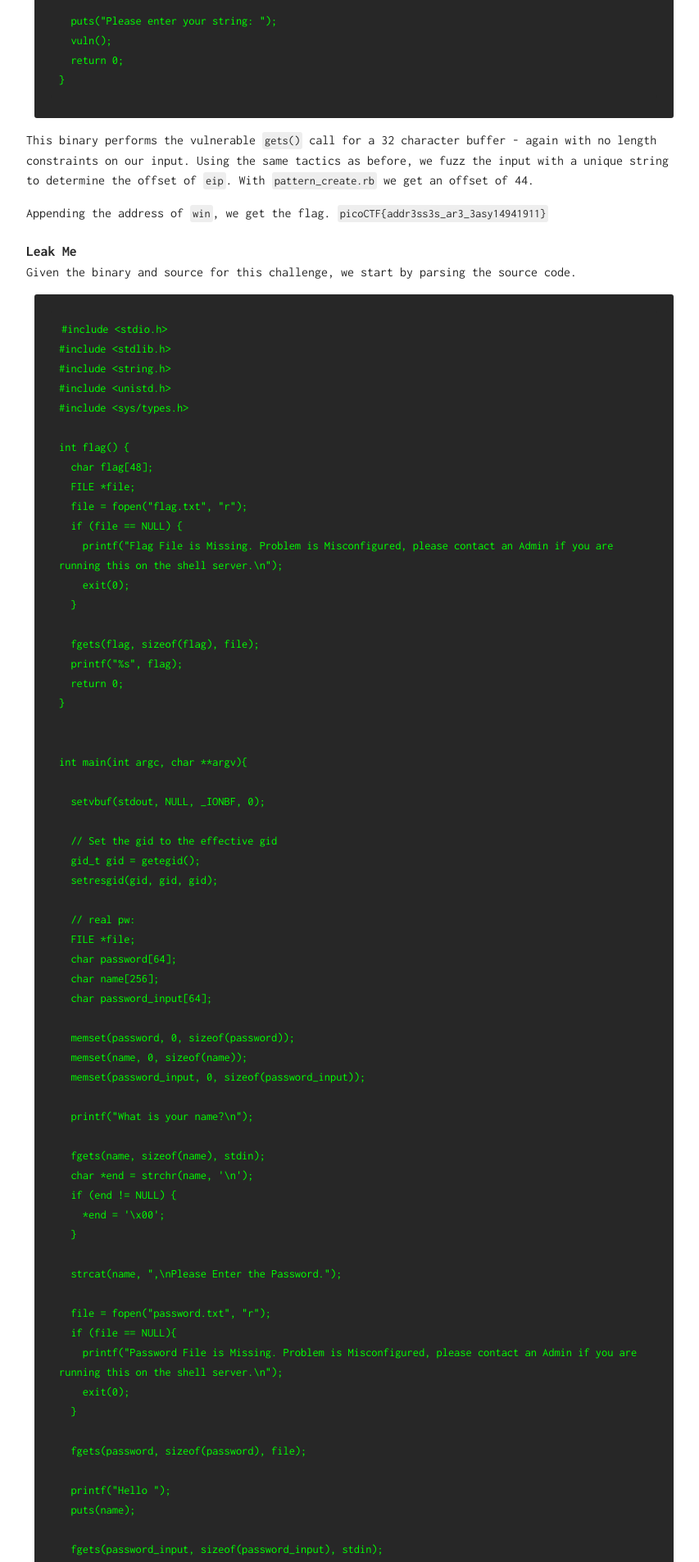
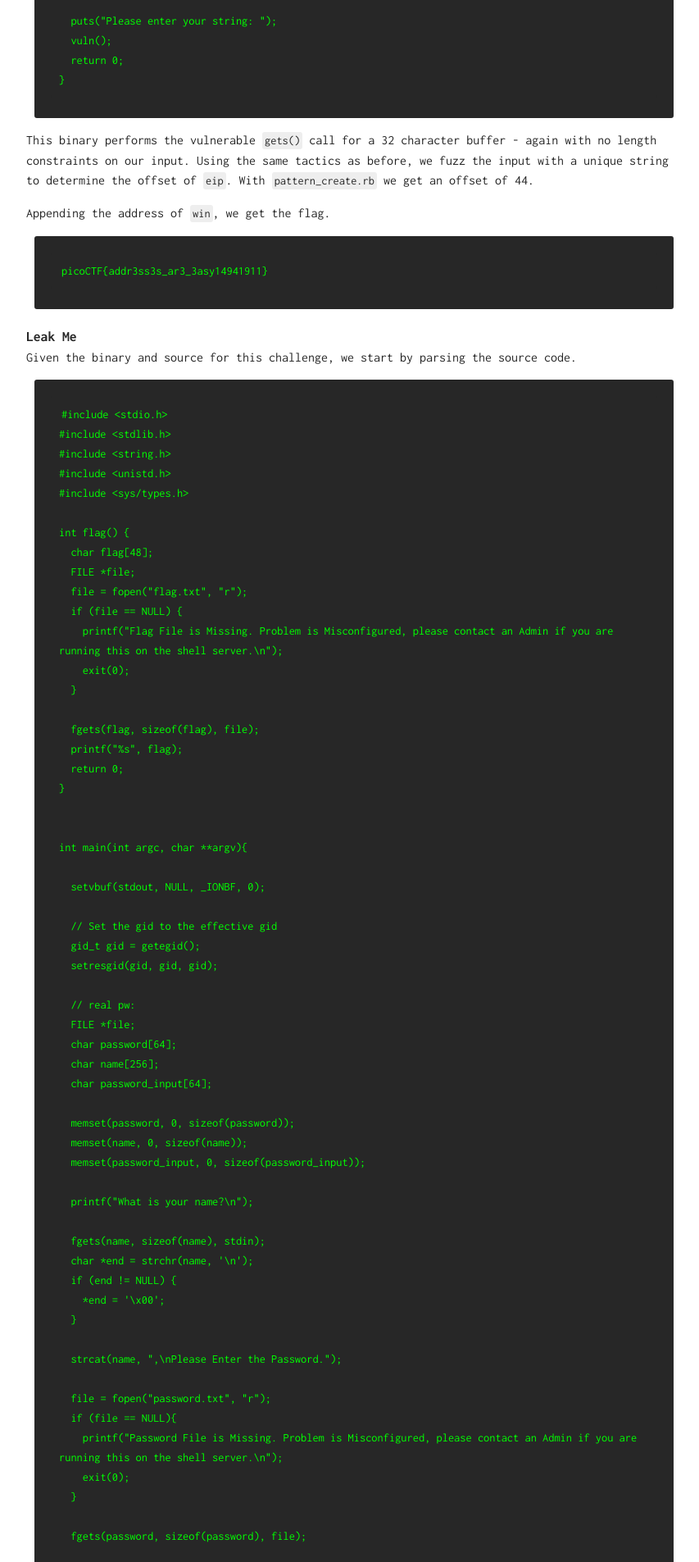
Before and after one commit to drtychai/drtychai.github.io, a Jekyll site: the page built from _posts/picoCTF-2018/2018-10-13-picoCTF.md, in a window 1280 px wide. Shown: the part 3068-4973 px from the top of the page at 82% size, without its empty margins (208-1061 px from the left). Built offline with Jekyll 4.4.1, drawn with Linux system fonts in a browser that asks for light colours.

Commit message:
updated markdown formatting

````diff
--- a/_posts/picoCTF-2018/2018-10-13-picoCTF.md
+++ b/_posts/picoCTF-2018/2018-10-13-picoCTF.md
@@ -118,7 +118,9 @@
 This binary performs the vulnerable `gets()` call for a 32 character buffer - again with no length constraints on our input. Using the same tactics as before, we fuzz the input with a unique string to determine the offset of `eip`. With `pattern_create.rb` we get an offset of 44.
 
 Appending the address of `win`, we get the flag.
-`picoCTF{addr3ss3s_ar3_3asy14941911}`
+```
+picoCTF{addr3ss3s_ar3_3asy14941911}
+```
 
 ## Leak Me
 Given the binary and source for this challenge, we start by parsing the source code.
@@ -200,11 +202,15 @@
 First, we notice that memory has first been allocated for a password and then the name. If we are able to overflow the name pointer, then we would be able to leak the contents of the password. Sending a name of length 300 proved this correct!
 
 ## Shellcode
-`picoCTF{shellc0de_w00h00_b766002c}`
+```
+picoCTF{shellc0de_w00h00_b766002c}
+```
 
 ## Buffer Overflow 2
 This challenge was nearly identical to Buffer Overflow 1, with a single caveat - we had to pass two arguments to the `win()` function. Due to the calling structure of x86, we structured our shellcode to call the `win()` function, followed by the address of `return` in `main`, followed by the arguments required to print the flag.
-`picoCTF{addr3ss3s_ar3_3asy1b78b0d8}`
+```
+picoCTF{addr3ss3s_ar3_3asy1b78b0d8}
+```
 
 ## got-2-learn-libc
 After reading the source code we see that `vuln()` has a simple buffer overflow. Using `pattern_create.rb` and `pattern_offset.rb`, we find an offset of 160. We now have control of `eip` and it appears the challenge requires you to call `execve` or `system` with the provided `/bin/sh` string. To do this, we need to first figure out which libc we're working with. To do this we try calling one of the provided addresses. First we try `puts()` but no luck. Next we try `fflush` and voila!
@@ -223,7 +229,9 @@
 ```
 
 Copying over this file, we can calculate the offset of `system()` from `fflush()` via libc base pointer. With all our address, we make a call to `system('/bin/sh')` and we get our flag.
-`picoCTF{syc4al1s_4rE_uS3fUl_b61928e8}`
+```
+picoCTF{syc4al1s_4rE_uS3fUl_b61928e8}
+```
 
 ## Echooo
 
@@ -233,12 +241,16 @@
 
 Disasembling the if/else statement, we see that `mov    eax,ds:0x804a04c`. We know that C stores globally delarced variables in the Data Segment, i.e. DS. Thus we have the address of the global int, `authenticated`. With this, we can overwrite the value to anything else.
 
-`picoCTF{y0u_4r3_n0w_aUtH3nt1c4t3d_0f2666af}`
+```
+picoCTF{y0u_4r3_n0w_aUtH3nt1c4t3d_0f2666af}
+```
 
 ## got-shell?
 This challenge allows two inputs - we can pick an address and value to write into. Our tentative idea is to overwrite the value of the last `puts()` statement in the global offset table (GOT) with the address of the `win()` function, hopefully launching us a shell.
 
-`picoCTF{m4sT3r_0f_tH3_g0t_t4b1e_a8321d81}`
+```
+picoCTF{m4sT3r_0f_tH3_g0t_t4b1e_a8321d81}
+```
 
 ## rop chain
 This challenge presents us with a typically looking memory corruption. With `pattern_offset.rb` we find the offset to control `eip`. After this, we begin to break down the logic of the code. To get the flag, we need to set both `win1` and `win2` to true while also passing the argument `0xDEADBAAD` to the `flag()` function. To understand how to call these functions and pass them each parameters requires we understand how to call stack frame works.
@@ -251,7 +263,9 @@
 arguement for flag()
 ```
 
-`picoCTF{rOp_aInT_5o_h4Rd_R1gHt_6e6efe52}`
+```
+picoCTF{rOp_aInT_5o_h4Rd_R1gHt_6e6efe52}
+```
 
 ## Buffer Overflow 3
 Still learning how to brute force a canary
````
